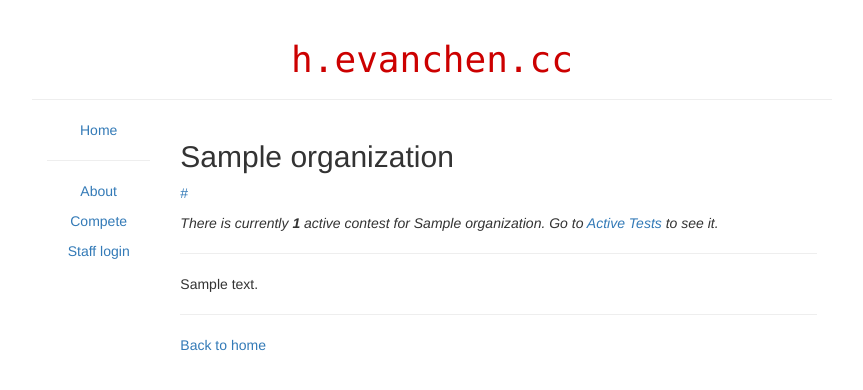
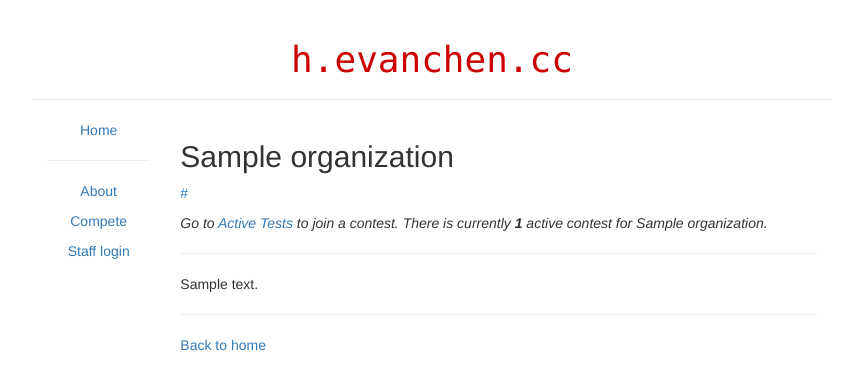
Before and after one commit to vEnhance/hydrogen, a Django app: a page that uses core/templates/core/organization_detail.html in a window 1280 px wide. Shown: the top 390 px of the page, without its empty margins (208-1071 px from the left). Run offline with Django 3.2, Linux system fonts and the light colour scheme; tables that the repository leaves empty hold one stand-in row (values such as "Sample post"); some libraries are stand-ins or nearby versions.

Commit message:
Bugfix number active tests

```diff
--- a/core/templates/core/organization_detail.html
+++ b/core/templates/core/organization_detail.html
@@ -9,12 +9,12 @@
 <p>There are currently no active contests for {{ object }}.</p>
 {% else %}
 <p><i>
+	Go to <a href="{% url "active" %}">Active Tests</a> to join a contest.
 	{% if num_active == 1 %}
 	There is currently <b>1</b> active contest for {{ object }}.
 	{% else %}
 	There are currently <b>{{ num_active }}</b> active contests for {{ object }}.
 	{% endif %}
-	Go to <a href="{% url "active" %}">Active Tests</a> to see it.
 </i></p>
 {% endif %}
 
--- a/core/views.py
+++ b/core/views.py
@@ -13,7 +13,7 @@ class OrganizationDetailView(DetailView):
 	def get_context_data(self, **kwargs):
 		context = super(OrganizationDetailView, self).get_context_data(**kwargs)
 		context['num_active'] = hydrogen.models.Test.objects\
-				.filter(organization=self.object,visible=True).count()
+				.filter(organization=self.object,visible=True,active=True).count()
 		return context
 class OrganizationListView(ListView):
 	model = models.Organization
```
